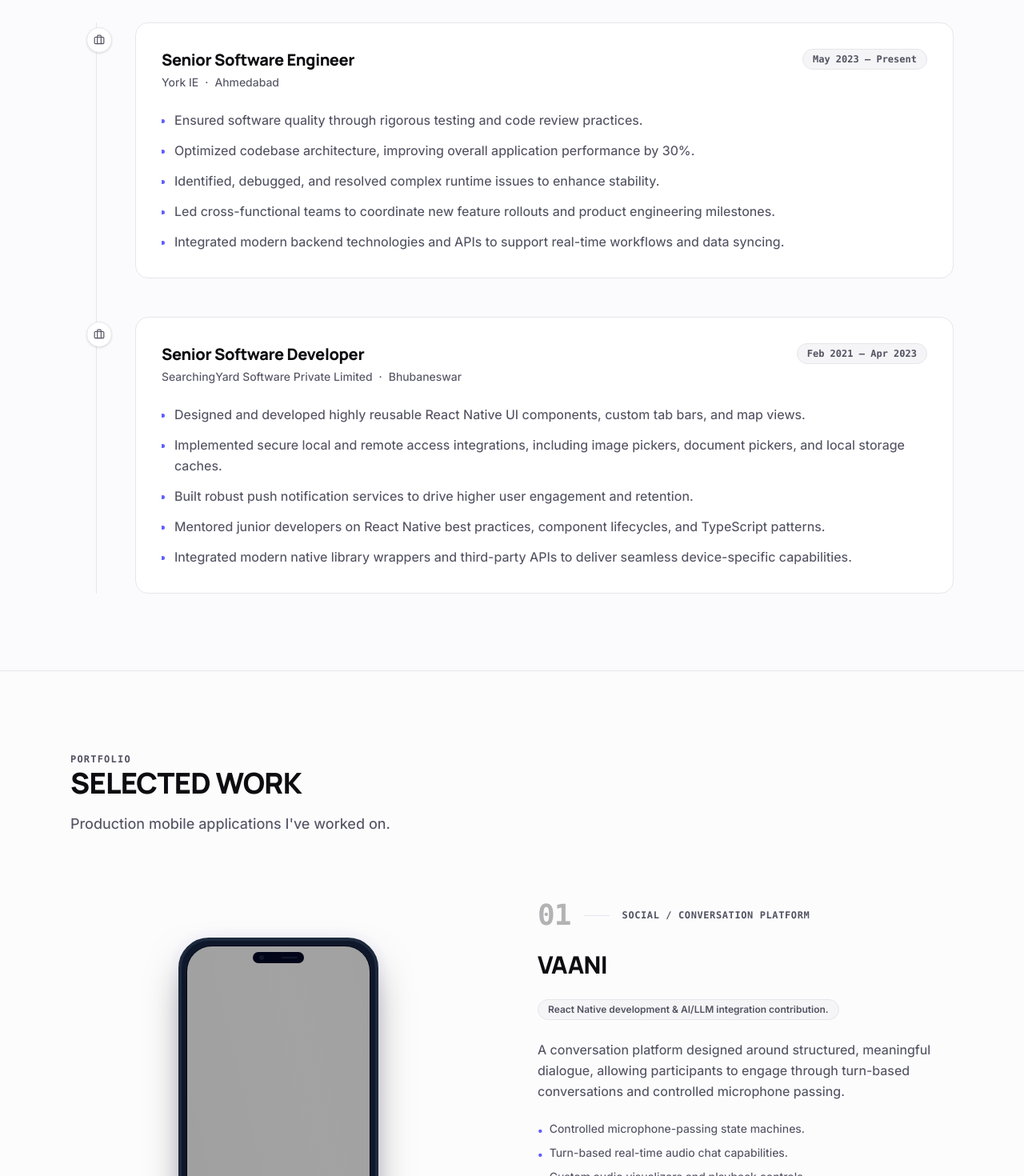
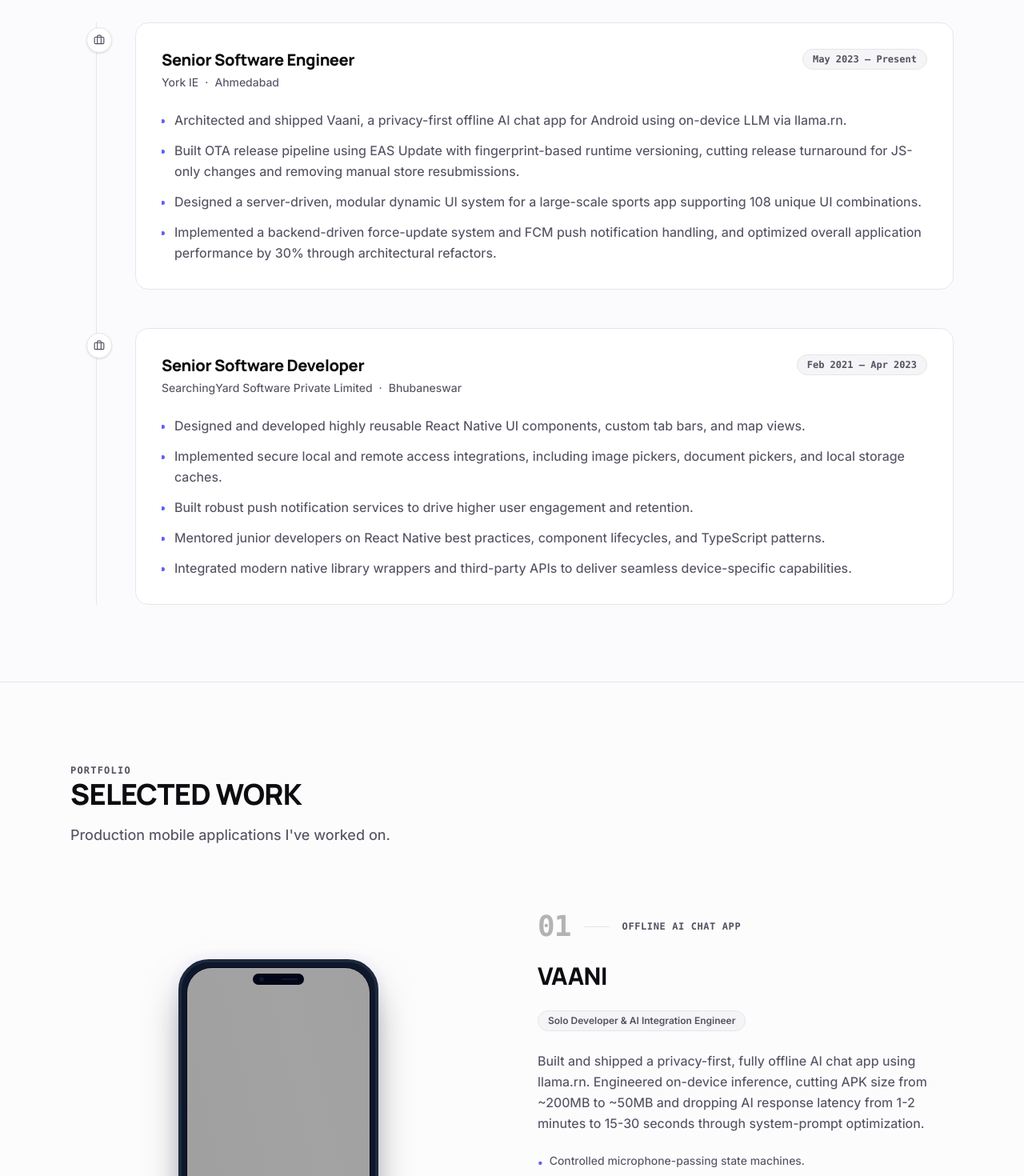
Before and after one commit to avisek123/avisek_sahoo, a React (Vite) app: page / in a window 1280 px wide. Shown: the part 1640-3110 px from the top of the page at 80% size. Built offline with nearby package versions, Linux system fonts and the light colour scheme; grey boxes are pictures that could not be loaded.

Commit message:
content: rewrite Vaani project, update experience highlights, align availability messaging

```diff
--- a/src/components/About.tsx
+++ b/src/components/About.tsx
@@ -89,7 +89,7 @@ export const About: React.FC = () => {
                 <span className="relative inline-flex rounded-full h-2 w-2 bg-emerald-500"></span>
               </span>
               <span className="font-sans text-xs text-muted-custom font-semibold">
-                Available for Senior Mobile Roles
+                Available for new projects
               </span>
             </div>
 
--- a/src/data/profile.ts
+++ b/src/data/profile.ts
@@ -80,11 +80,10 @@ export const profileData: Profile = {
       location: "Ahmedabad",
       duration: "May 2023 — Present",
       highlights: [
-        "Ensured software quality through rigorous testing and code review practices.",
-        "Optimized codebase architecture, improving overall application performance by 30%.",
-        "Identified, debugged, and resolved complex runtime issues to enhance stability.",
-        "Led cross-functional teams to coordinate new feature rollouts and product engineering milestones.",
-        "Integrated modern backend technologies and APIs to support real-time workflows and data syncing."
+        "Architected and shipped Vaani, a privacy-first offline AI chat app for Android using on-device LLM via llama.rn.",
+        "Built OTA release pipeline using EAS Update with fingerprint-based runtime versioning, cutting release turnaround for JS-only changes and removing manual store resubmissions.",
+        "Designed a server-driven, modular dynamic UI system for a large-scale sports app supporting 108 unique UI combinations.",
+        "Implemented a backend-driven force-update system and FCM push notification handling, and optimized overall application performance by 30% through architectural refactors."
       ]
     },
     {
--- a/src/data/projects.ts
+++ b/src/data/projects.ts
@@ -22,9 +22,9 @@ export const projectsData: Project[] = [
     id: "vaani",
     number: "01",
     name: "VAANI",
-    category: "Social / Conversation Platform",
-    description: "A conversation platform designed around structured, meaningful dialogue, allowing participants to engage through turn-based conversations and controlled microphone passing.",
-    contribution: "React Native development & AI/LLM integration contribution.",
+    category: "Offline AI Chat App",
+    description: "Built and shipped a privacy-first, fully offline AI chat app using llama.rn. Engineered on-device inference, cutting APK size from ~200MB to ~50MB and dropping AI response latency from 1-2 minutes to 15-30 seconds through system-prompt optimization.",
+    contribution: "Solo Developer & AI Integration Engineer",
     googlePlayUrl: "https://play.google.com/store/apps/details?id=com.avisek2026.vaani&hl=en_IN",
     technologies: ["React Native", "TypeScript", "Expo", "Zustand", "llama.rn", "AI/LLM Integration"],
     features: [
```
